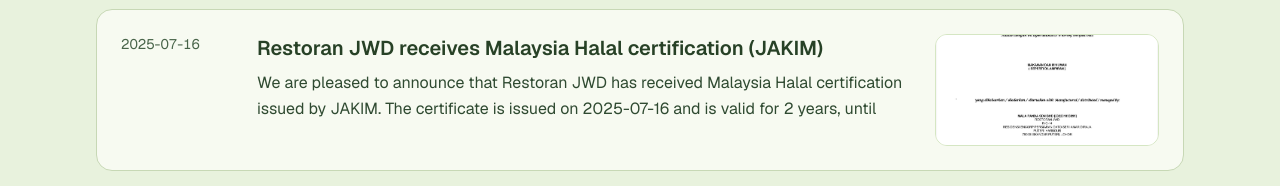
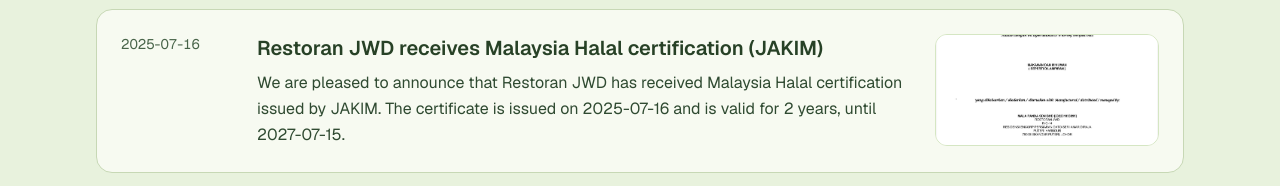
Before and after one commit to hwxue1222/jwdnoodles, a Next.js app: page / in a window 1280 px wide. Shown: the part 6122-6308 px from the top of the page. Built offline with nearby package versions, Linux system fonts and the light colour scheme; no server answers.

Commit message:
Show full news body text

```diff
--- a/src/app/(site)/news/page.tsx
+++ b/src/app/(site)/news/page.tsx
@@ -109,7 +109,7 @@
                         {host}
                       </div>
                     ) : (
-                      <div className="mt-2 text-[#2f4a31] leading-relaxed max-h-14 overflow-hidden" title={n.body[lang]}>
+                      <div className="mt-2 text-[#2f4a31] leading-relaxed whitespace-pre-line" title={n.body[lang]}>
                         {n.body[lang]}
                       </div>
                     )}
--- a/src/app/page.tsx
+++ b/src/app/page.tsx
@@ -782,7 +782,7 @@
                           {host}
                         </div>
                       ) : (
-                        <div className="mt-2 text-[#2f4a31] leading-relaxed max-h-14 overflow-hidden" title={n.body[lang]}>
+                        <div className="mt-2 text-[#2f4a31] leading-relaxed whitespace-pre-line" title={n.body[lang]}>
                           {n.body[lang]}
                         </div>
                       )}
```
